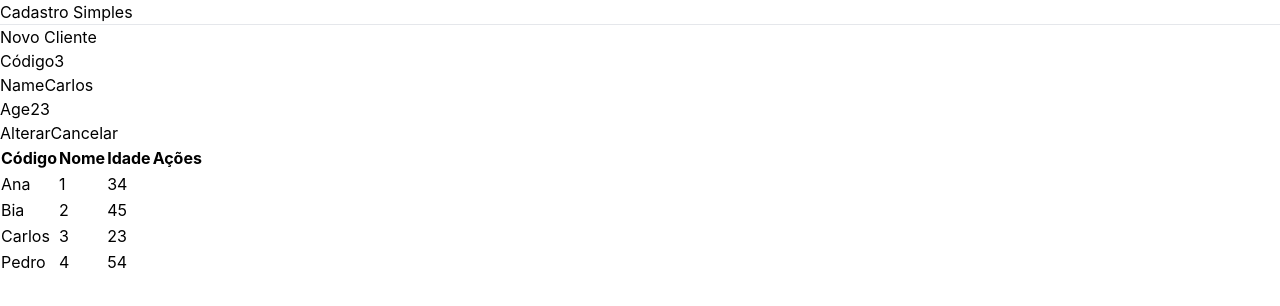
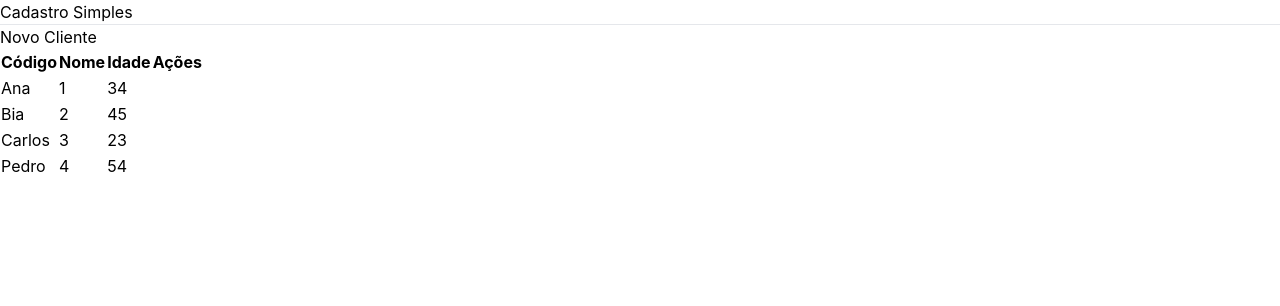
Before and after one commit to Guilherme-Zobel/next-crud, a Next.js app: page / in a window 1280 px wide. Shown: the top 306 px of the page. Built offline with nearby package versions, Linux system fonts and the light colour scheme.

Commit message:
Feat: switching between Table and Form

```diff
--- a/src/components/Button.tsx
+++ b/src/components/Button.tsx
@@ -1,11 +1,12 @@
 interface ButtonProps {
   className?: string
   children: any
+  onClick?: () => void
 }
 
 export default function Button(props: ButtonProps) {
   return (
-    <button className={`
+    <button onClick={props.onClick} className={`
     ${props.className}
       text-white px-4 py-2 rounded-md
     `}>
--- a/src/components/Form.tsx
+++ b/src/components/Form.tsx
@@ -5,6 +5,8 @@ import Input from "./Input";
 
 interface FormProps {
   customer: Customer
+  canceled?: () => void
+  customerChanged?: (customer: Customer) => void
 }
 
 export default function Form (props: FormProps) {
@@ -35,10 +37,14 @@ export default function Form (props: FormProps) {
         onChange={setAge}
         />
         <div className="flex justify-end mt-7">
-          <Button className="mr-2 bg-gradient-to-r from-blue-500 to-blue-700">
+          <Button
+            onClick={() => props.customerChanged?.(new Customer(name, +age, id))}
+            className="mr-2 bg-gradient-to-r from-blue-500 to-blue-700">
             {id ? 'Alterar' : 'Salvar'}
           </Button>
-          <Button className=" bg-gradient-to-r from-gray-500 to-gray-700">
+          <Button
+            onClick={props.canceled}
+            className=" bg-gradient-to-r from-gray-500 to-gray-700">
               Cancelar
           </Button>
         </div>
--- a/src/pages/index.tsx
+++ b/src/pages/index.tsx
@@ -1,3 +1,4 @@
+import { useState } from "react";
 import Button from "../components/Button";
 import Form from "../components/Form";
 import Layout from "../components/Layout";
@@ -21,6 +22,13 @@ export default function Home() {
     console.log(`Excluded... ${customer.name}`);
   }
 
+  function saveCustomer(customer: Customer) {
+    console.log(customer);
+
+  }
+
+  const [visible, setVisible] = useState<'table' | 'form'>('table')
+
   return (
     <div className={`
     flex h-screen justify-center items-center
@@ -28,19 +36,33 @@ export default function Home() {
     text-white
     `}>
       <Layout title="Cadastro Simples">
+        { visible === 'table' ? (
+        <>
         <div className="flex justify-end">
-          <Button className={`
-          mb-4
-          bg-gradient-to-r from-green-500 to-green-700`}
+          <Button
+            onClick={() => setVisible('form')}
+            className={`
+              mb-4
+              bg-gradient-to-r from-green-500 to-green-700`}
           >
             Novo Cliente
           </Button>
         </div>
-        <Form customer={customers[2]}></Form>
         <Table customers={customers}
           selectedCustomer={selectedCustomer}
           excludedCustomer={excludedCustomer}
         />
+        </>
+
+        ): (
+          <Form
+            customer={customers[2]}
+            customerChanged={saveCustomer}
+            canceled={() => setVisible('table')}
+
+          />
+
+        )}
       </Layout>
     </div>
   )
```
